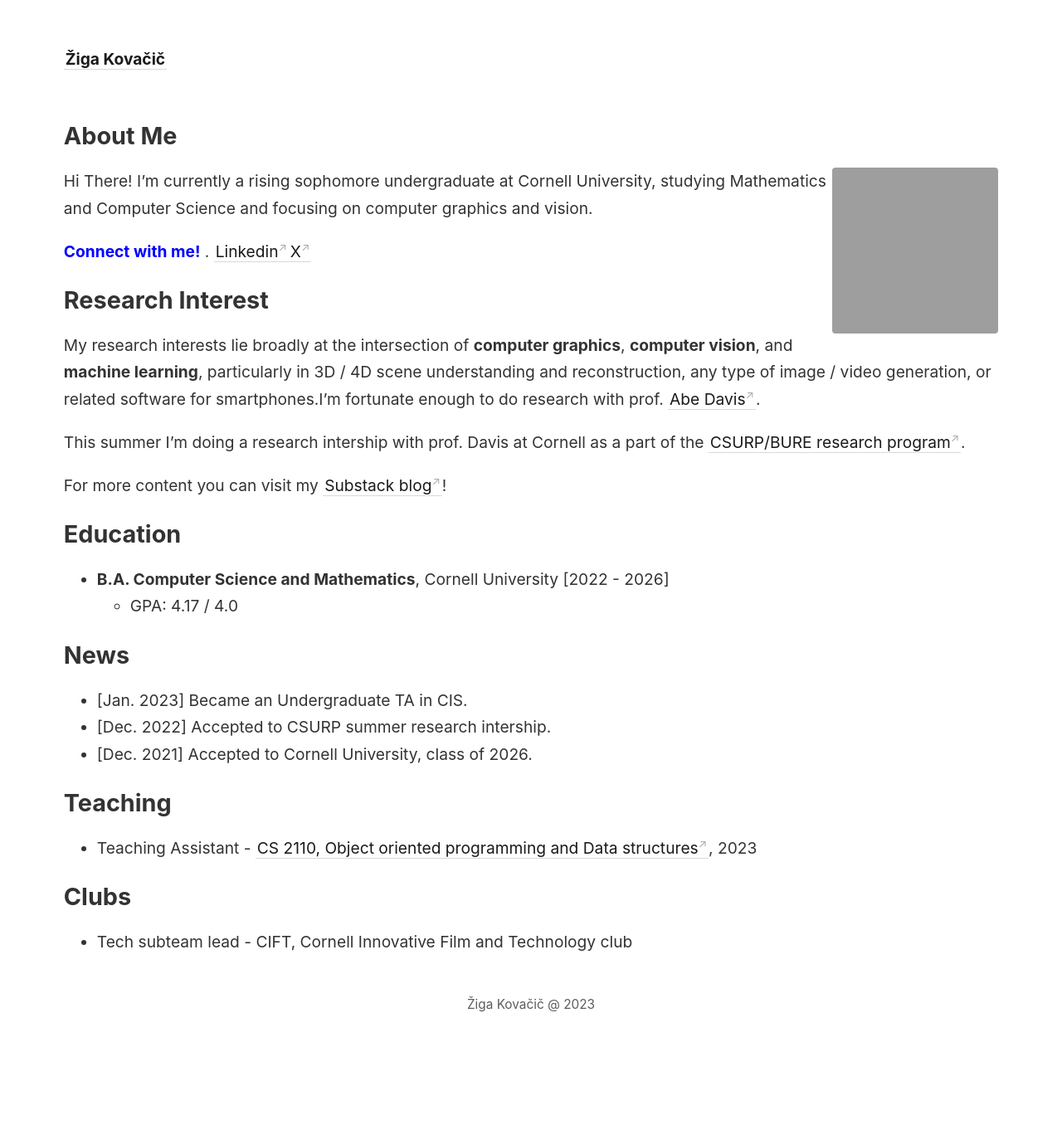
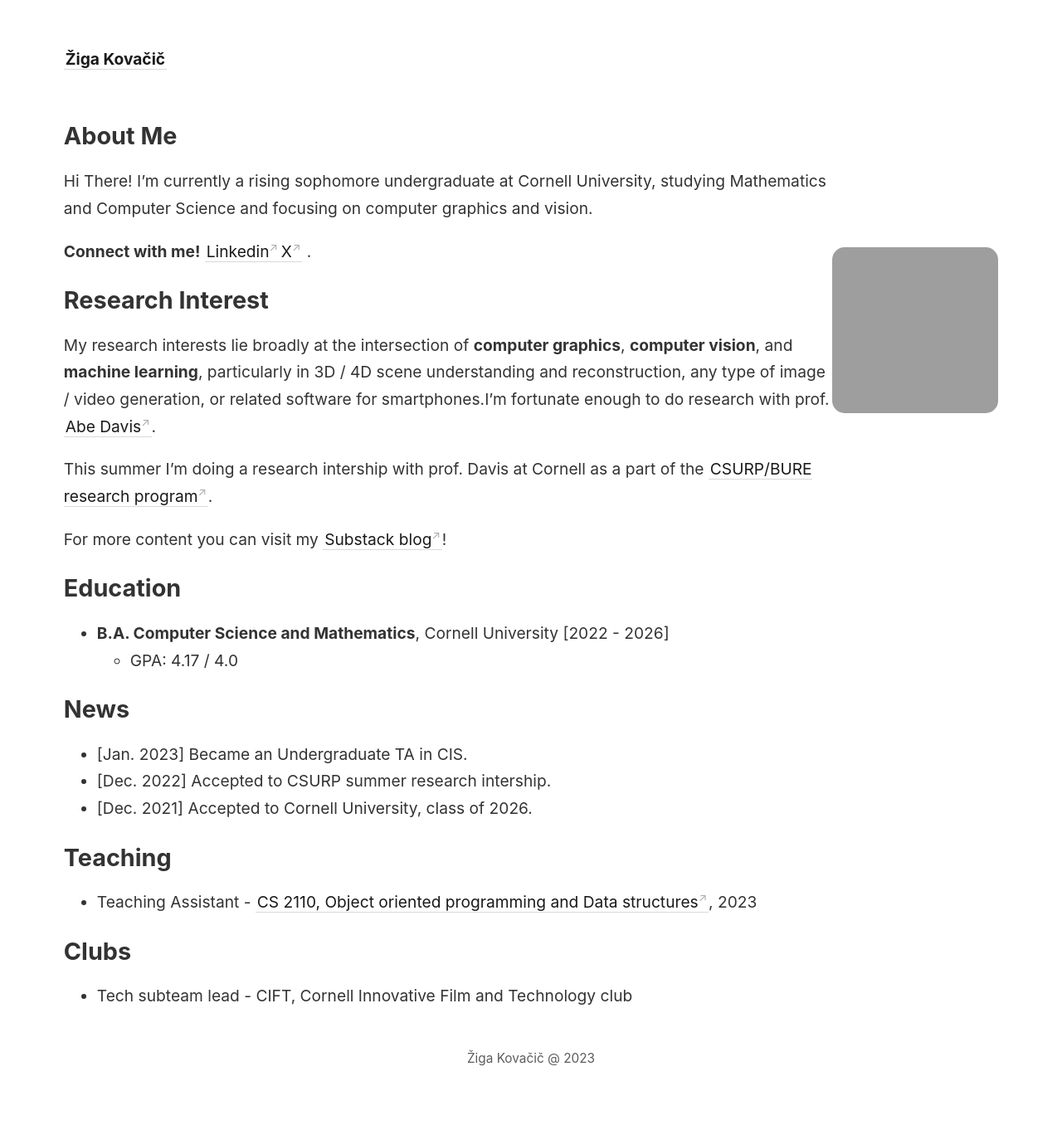
Before and after one commit to zzigak/mdbased, a Jekyll site: the page built from _pages/about.md, in a window 1280 px wide. Shown: the whole page at 83% size. Built offline with Jekyll 4.4.1, drawn with Linux system fonts in a browser that asks for light colours; before the commit the page ends 1291 px from its top, so only the background shows below that; grey boxes are pictures that could not be loaded.

Commit message:
changed up some _sass

```diff
--- a/_pages/about.md
+++ b/_pages/about.md
@@ -10,8 +10,9 @@
 Hi There! I’m currently a rising sophomore undergraduate at Cornell University, studying Mathematics and Computer Science and focusing on computer graphics and vision.
 
 
-<span style="color:blue"> **Connect with me!** </span>.
-[Linkedin](https://www.linkedin.com/in/zigakovacic/)[X](https://twitter.com/zzigakovacic)
+**Connect with me!** <span style="color:purple"> [Linkedin](https://www.linkedin.com/in/zigakovacic/)[X](https://twitter.com/zzigakovacic) </span>.
+
+
 
 
 
--- a/_sass/_style.scss
+++ b/_sass/_style.scss
@@ -3,7 +3,7 @@
 $color-subtext: hsl(0, 0%, 30%);
 $color-border: hsl(0, 0%, 85%);
 $color-box-background: mix($color-primary, white, 4%);
-$border-radius: 4px;
+$border-radius: 15px;
 $font-family: -apple-system, BlinkMacSystemFont, Segoe UI, Helvetica, Arial,
   sans-serif, Apple Color Emoji, Segoe UI Emoji, Segoe UI Symbol;
 
@@ -39,9 +39,10 @@
 img {
   max-width: 100%;
   display: block;
-  margin: 0 auto;
+  margin: 5em auto;
   max-height: 75vh;
   border-radius: $border-radius;
+
 }
 
 blockquote {
```
